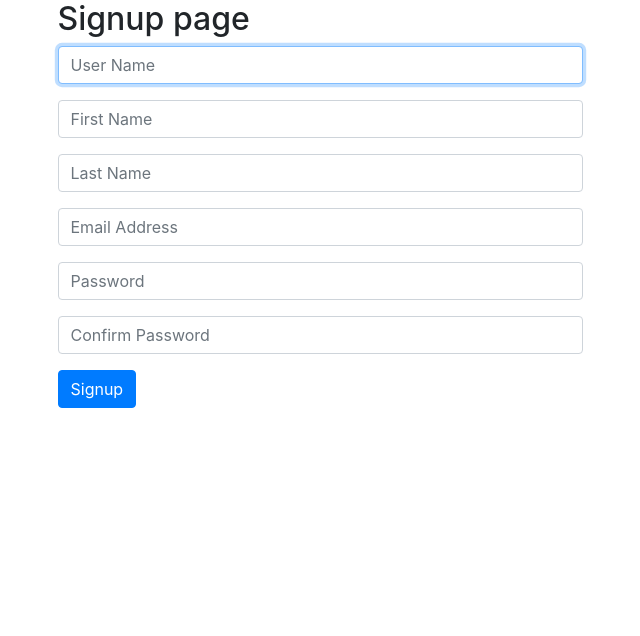
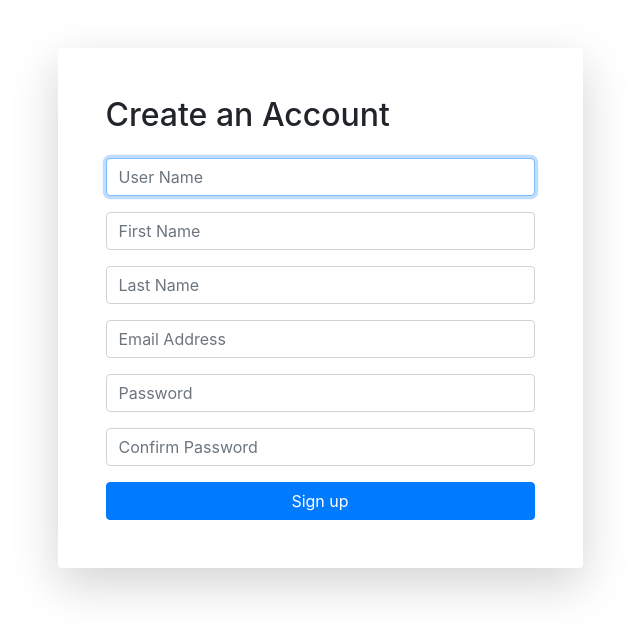
Before and after one commit to MateenSeddiqi/CRM_Django, a Django app: page /signup/ in a window 1280 px wide. Shown: the part 56-692 px from the top of the page, without its empty margins (320-960 px from the left). Run offline with Django 4.2, Linux system fonts and the light colour scheme.

Commit message:
sign up design changed

```diff
--- a/customer_management/templates/signup.html
+++ b/customer_management/templates/signup.html
@@ -2,8 +2,12 @@
 {% load static %}
 {% block content %}
 
-<div class="col-md-6 offset-md-3">
-    <h2>Signup page</h2>
+<div class="container my-5">
+    <div class="row justify-content-center">
+        <div class="col-md-6">
+            <div class="card border-0 shadow-lg">
+                <div class="card-body p-5">
+                    <h2 class="card-title mb-4">Create an Account</h2>
                     <form action="" method="POST">
                         {% csrf_token %}
 
@@ -19,9 +23,15 @@
                         </div>
                         {% endif %}
 
-        {{form.as_p}}
-
-        <button type="submit" class="btn btn-primary">Signup</button>
+                        <div class="form-group">
+                            {{ form.as_p }}
+                        </div>
+                        <button type="submit" class="btn btn-primary btn-block">Sign up</button>
                     </form>
                 </div>
+            </div>
+        </div>
+    </div>
+</div>
+
 {% endblock %}
```
Lines whose indentation alone changed are shown as unchanged.
